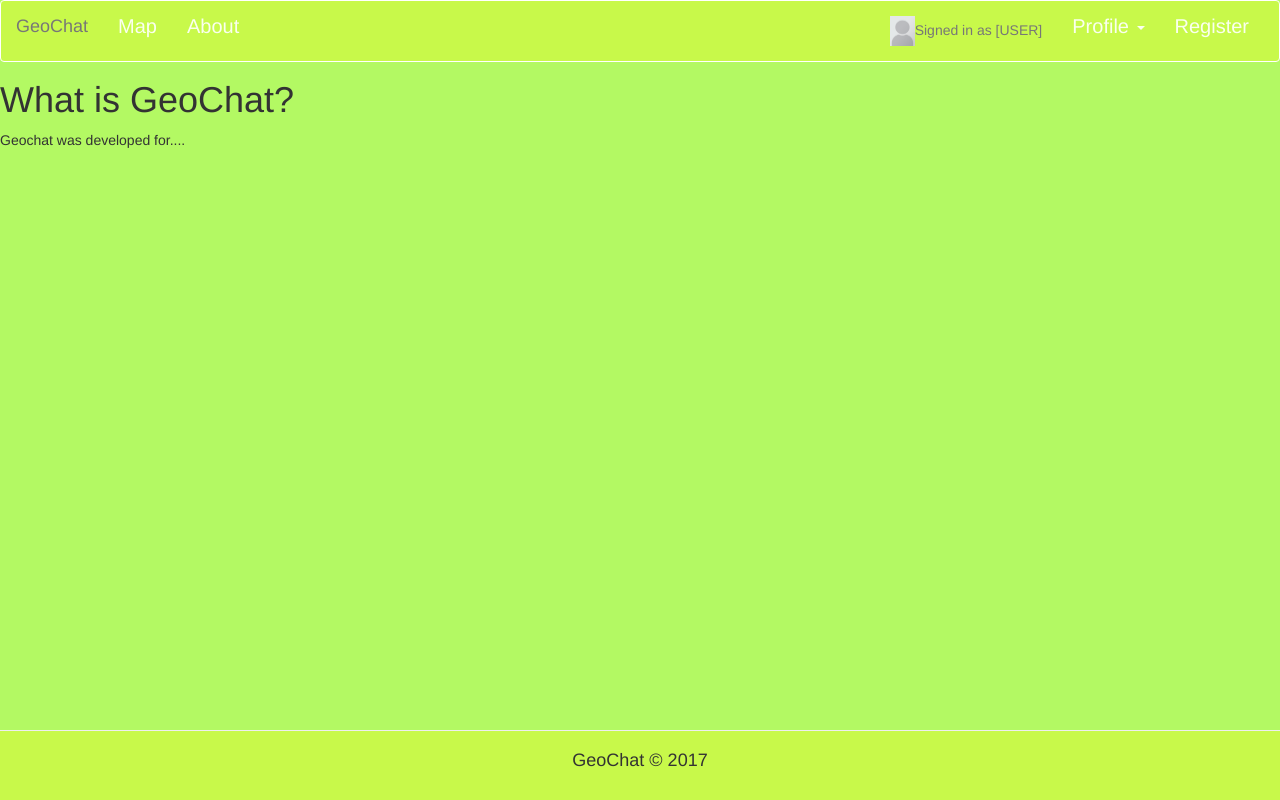
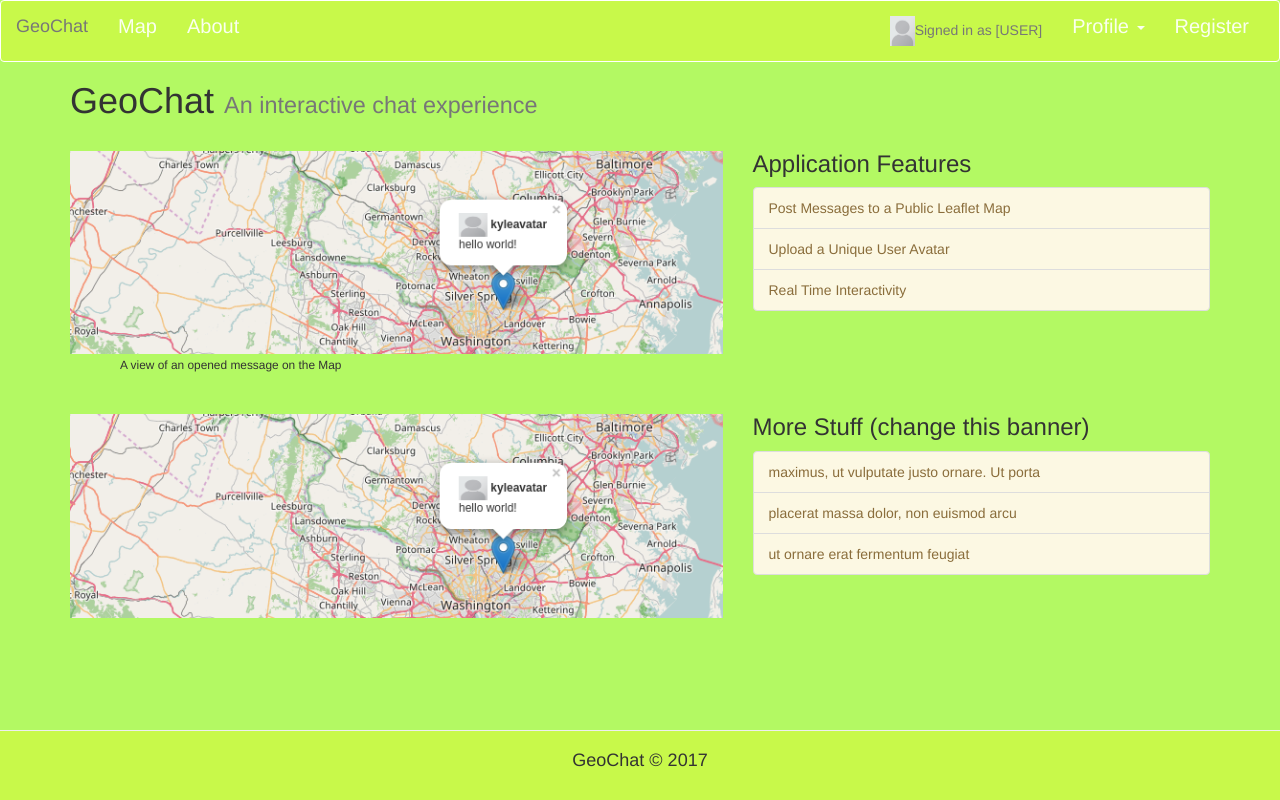
Before and after one commit to sd19surf/CMSC495, a PHP site: page /about.php in a window 1280 px wide. Run offline with PHP 8.4, Linux system fonts and the light colour scheme.

Commit message:
Updated About Page
Some drafting for the layout of the About page. Currently going with banners plus content

```diff
--- a/about.php
+++ b/about.php
@@ -6,8 +6,65 @@
 ?>
 
 <main>
-  <h1>What is GeoChat?</h1>
-  <p>Geochat was developed for....</p>
+  <div class="container">
+
+    <!-- Heading info -->
+    <div class="row">
+      <div class="col-md-12">
+        <h1>GeoChat <small>An interactive chat experience</small></h1>
+      </div>
+    </div>
+    <br>
+
+    <!-- First Content Area -->
+    <div class="row">
+      <div class="col-md-7">
+        <a href="#">
+          <img class="img-responsive" src="./images/MapSnap.png" alt="">
+        </a>
+        <small style="padding-left: 50px">A view of an opened message on the Map</small>
+      </div>
+      <div class="col-md-5">
+        <h3 style="margin-top: 0">Application Features</h3>
+        <ul class="list-group">
+          <li class="list-group-item list-group-item-warning">
+            Post Messages to a Public Leaflet Map
+          </li>
+          <li class="list-group-item list-group-item-warning">
+            Upload a Unique User Avatar
+          </li>
+          <li class="list-group-item list-group-item-warning">
+            Real Time Interactivity
+          </li>
+        </ul>
+      </div>
+    </div>
+    <br><br>
+
+    <!-- Second Content Area -->
+    <div class="row">
+      <div class="col-md-7">
+        <a href="#">
+          <img class="img-responsive" src="./images/MapSnap.png" alt="">
+        </a>
+      </div>
+      <div class="col-md-5">
+        <h3 style="margin-top: 0">More Stuff (change this banner)</h3>
+        <ul class="list-group">
+          <li class="list-group-item list-group-item-warning">
+            maximus, ut vulputate justo ornare. Ut porta
+          </li>
+          <li class="list-group-item list-group-item-warning">
+            placerat massa dolor, non euismod arcu
+          </li>
+          <li class="list-group-item list-group-item-warning">
+            ut ornare erat fermentum feugiat
+          </li>
+        </ul>
+      </div>
+    </div>
+
+  </div>
 </main>
 
 <?php include("includes/footer.php"); ?>
```
Also changed, not shown: images/MapSnap.png (added).
